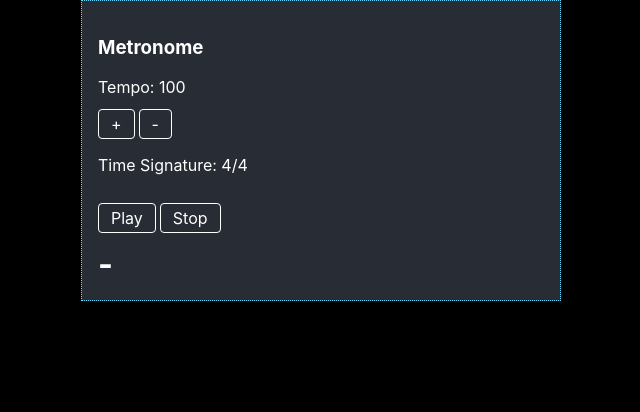
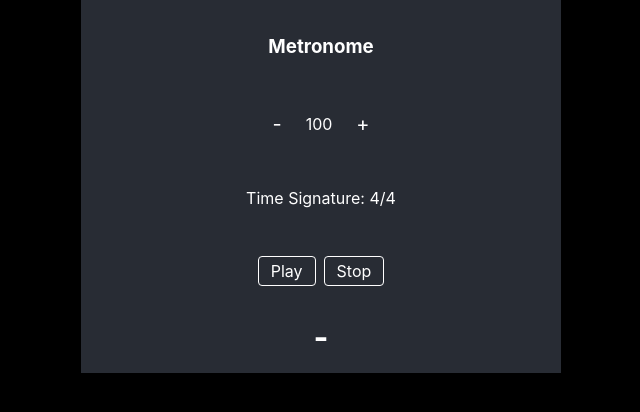
Before and after one commit to Kyungminkim31/web-metronome, a React (Create React App) app: page / in a window 1280 px wide. Shown: the top 412 px of the page, without its empty margins (319-959 px from the left). Built offline with nearby package versions, Linux system fonts and the light colour scheme.

Commit message:
change the structure of Metronome component

```diff
--- /dev/null
+++ b/src/components/metronome/ButtonBar.tsx
@@ -0,0 +1,79 @@
+import React, {SyntheticEvent} from 'react';
+import styled from 'styled-components';
+import {WHITE} from '../../constants/color';
+
+interface ButtonBar{
+  intervalId:  NodeJS.Timer | undefined
+  setIntervalId:  React.Dispatch<React.SetStateAction<NodeJS.Timer | undefined>>
+
+  audio: HTMLAudioElement;
+  setCurrentBeat: React.Dispatch<React.SetStateAction<number>>;
+  tempo: number;
+  maxBeat: number;
+}
+
+const S = {
+  Container: styled.div`
+    display: flex;
+
+    flex-direction: row;
+    align-items: center;
+
+    gap: 0.5rem;
+  `,
+  Button: styled.div`
+    color: ${WHITE};
+    border: 1px ${WHITE} solid;
+
+    :hover {
+      color: #282c34;
+      background-color: #61dafb;
+    }
+
+    border-radius: 0.25rem;
+
+    cursor: pointer;
+    padding: 0.25rem 0.75rem;
+  `,
+};
+
+function TempoBar({
+                    intervalId,
+                    setIntervalId,
+                    audio,
+                    setCurrentBeat,
+                    tempo,
+                    maxBeat
+}: ButtonBar) {
+  const handlePlayButtonClick = (se: SyntheticEvent) => {
+    se.preventDefault();
+
+    if (!intervalId) clearInterval(intervalId);
+
+    const id = setInterval(async () => {
+      audio.currentTime = 0;
+      await audio.play();
+      setCurrentBeat(currentBeat => ((currentBeat % maxBeat) + 1));
+    }, (60 / tempo) * 1000);
+    setIntervalId(id);
+  };
+
+  const handleStopButtonClick = (se: SyntheticEvent) => {
+    se.preventDefault();
+    clearInterval(intervalId);
+    setCurrentBeat(0);
+  };
+
+  return (
+    <S.Container>
+      <S.Button onClick={handlePlayButtonClick}>
+        Play
+      </S.Button>
+      <S.Button onClick={handleStopButtonClick}>
+        Stop
+      </S.Button>
+    </S.Container>
+  );
+}
+
+export default TempoBar;
--- a/src/components/metronome/Metronome.tsx
+++ b/src/components/metronome/Metronome.tsx
@@ -1,48 +1,31 @@
-import React, {SyntheticEvent, useState} from 'react'; import styled from 'styled-components';
-import {PRIMARY, WHITE} from '../../constants/color';
+import React, {useState} from 'react';
+import styled from 'styled-components';
 import {NOTE_VALUE} from '../types/note-value';
 import clickUrl from '../../assets/sounds/metronome-click.mp3';
+import TempoBar from './TempoBar';
+import ButtonBar from './ButtonBar';
 
 const S = {
   Container: styled.div`
     width: 100%;
     display: flex;
     flex-direction: column;
-    align-content: center;
-    border: 1px ${PRIMARY} dotted;
+    align-items: center;
     padding: 1rem;
+
+    gap: 2rem;
   `,
-  Button: styled.div`
-    color: ${WHITE};
-    border: 1px ${WHITE} solid;
-
-    :hover {
-      color: #282c34;
-      background-color: #61dafb;
-    }
-
-    border-radius: 0.25rem;
-
-    cursor: pointer;
-    padding: 0.25rem 0.75rem;
-  `,
-
   ButtonBar: styled.div`
-    width: 100%;
-    margin-top: 0.75rem;
-
     display: flex;
     flex-direction: row;
     gap: 0.25rem;
   `,
 
   ProgressBar: styled.div`
-    width: 100%;
-    margin-top: 0.75rem;
     font-weight: bold;
     font-size: 2rem;
   `,
-}
+};
 
 function Metronome() {
   const initialBeat = 4;
@@ -55,56 +38,19 @@ function Metronome() {
 
   // BPM stands for Beat Per Minute
   const [tempo, setTempo] = useState(initialTempo);
-
   const [audio] = useState(new Audio(clickUrl));
-
-  const handlePlayButtonClick = (se: SyntheticEvent) => {
-    se.preventDefault();
-
-    if (!intervalId) clearInterval(intervalId);
-
-    const id = setInterval(() => {
-      audio.currentTime = 0;
-      setCurrentBeat(currentBeat => ((currentBeat % maxBeat) + 1));
-      audio.play();
-    }, (60 / tempo) * 1000);
-    setIntervalId(id);
-  };
-
-  const handleStopButtonClick = (se:SyntheticEvent) => {
-    se.preventDefault();
-    clearInterval(intervalId);
-    setCurrentBeat(0);
-  }
-
-  const handlePlusButtonClick = (se:SyntheticEvent) => {
-    se.preventDefault();
-    if (tempo + 4 > 200) return;
-    setTempo(tempo => tempo + 4);
-
-  }
-
-  const handleMinusButtonClick = (se:SyntheticEvent) => {
-    se.preventDefault();
-    if (tempo - 4 < 40) return;
-    setTempo(tempo => tempo - 4);
-  }
 
   return (
     <S.Container>
       <h3>Metronome</h3>
-      <div>
-        Tempo: {tempo}
-        <S.ButtonBar>
-          <S.Button onClick={handlePlusButtonClick}>+</S.Button>
-          <S.Button onClick={handleMinusButtonClick}>-</S.Button>
-        </S.ButtonBar>
-      </div>
-      <p>Time Signature:  {maxBeat}/{noteValue}</p>
-      <S.ButtonBar>
-        <S.Button onClick={handlePlayButtonClick}>Play</S.Button>
-        <S.Button onClick={handleStopButtonClick}>Stop</S.Button>
-      </S.ButtonBar>
+      <TempoBar tempo={tempo} setTempo={setTempo}/>
+      <p>Time Signature: {maxBeat}/{noteValue}</p>
+      <ButtonBar intervalId={intervalId}
+                 setIntervalId={setIntervalId}
+                 audio={audio}
+                 setCurrentBeat={setCurrentBeat}
+                 tempo={tempo}
+                 maxBeat={maxBeat}/>
       <S.ProgressBar>{currentBeat === 0 ? '-' : currentBeat}</S.ProgressBar>
     </S.Container>
   );
--- /dev/null
+++ b/src/components/metronome/TempoBar.tsx
@@ -0,0 +1,61 @@
+import React, {SyntheticEvent} from 'react';
+import styled from 'styled-components';
+import {WHITE} from '../../constants/color';
+
+interface TempoBar {
+  tempo: number;
+  setTempo: React.Dispatch<React.SetStateAction<number>>;
+}
+
+const S = {
+  Container: styled.div`
+    display: flex;
+
+    flex-direction: row;
+    align-items: center;
+  `,
+  TempoDisplay: styled.div`
+    padding: 0.24rem 0.75rem;
+  `,
+  TempoButton: styled.div`
+    color: ${WHITE};
+
+    :hover {
+      color: #61dafb;
+    }
+
+    font-size: 1.25rem;
+    cursor: pointer;
+    padding: 0.25rem 0.75rem;
+  `,
+};
+
+function TempoBar({ tempo, setTempo }: TempoBar) {
+  const handlePlusButtonClick = (se:SyntheticEvent) => {
+    se.preventDefault();
+    if (tempo + 4 > 200) return;
+    setTempo(tempo => tempo + 4);
+  }
+
+  const handleMinusButtonClick = (se:SyntheticEvent) => {
+    se.preventDefault();
+    if (tempo - 4 < 40) return;
+    setTempo(tempo => tempo - 4);
+  }
+
+  return (
+    <S.Container>
+      <S.TempoButton onClick={handleMinusButtonClick}>
+        -
+      </S.TempoButton>
+      <S.TempoDisplay>
+        {tempo}
+      </S.TempoDisplay>
+      <S.TempoButton onClick={handlePlusButtonClick}>
+        +
+      </S.TempoButton>
+    </S.Container>
+  );
+}
+
+export default TempoBar;
```
